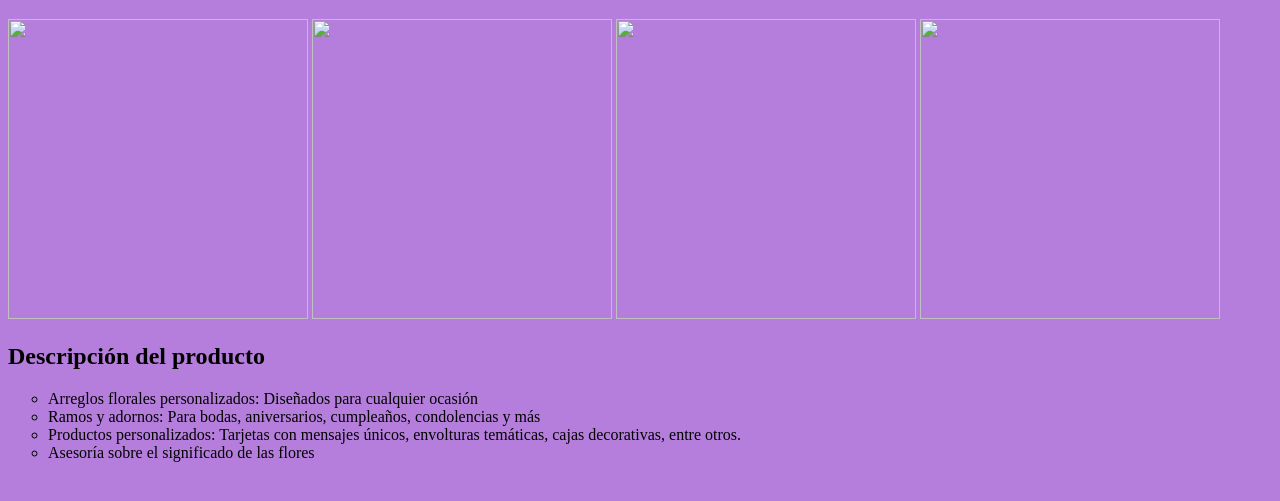
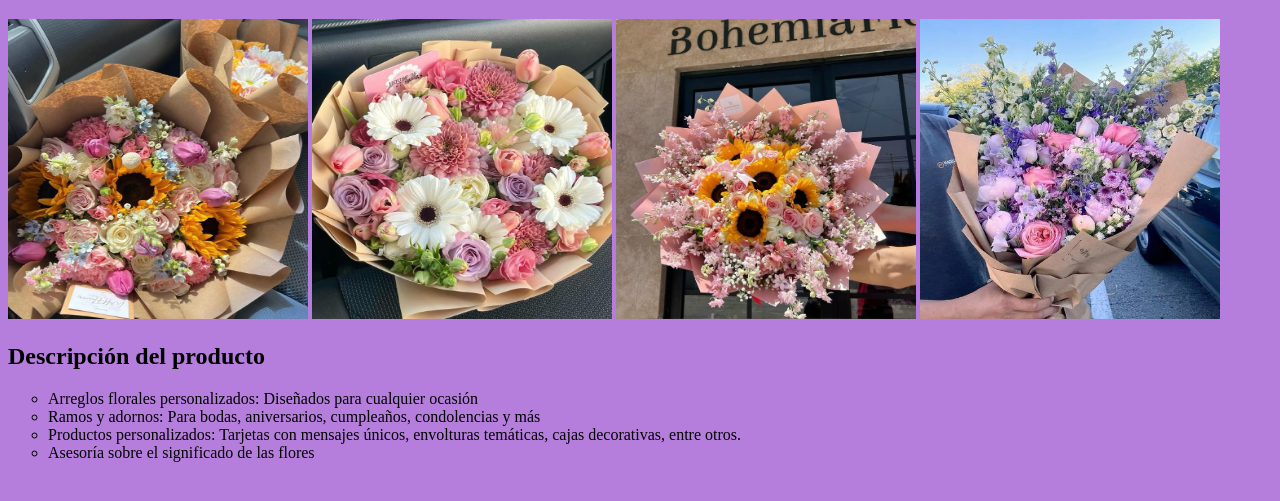
Before and after one commit to Alondra05Diaz/Alondra05Diaz.github.io, a plain HTML site: page L&Rp3.html in a window 1280 px wide. Shown: the part 61-562 px from the top of the page. Drawn offline with Linux system fonts and the light colour scheme.

Commit message:
Update L&Rp3.html

```diff
--- a/L&Rp3.html
+++ b/L&Rp3.html
@@ -8,10 +8,10 @@
 <body bgcolor="B57EDC">
 
     <h1>Productos</h1>
-    <img src="Imagenes/Ramo1.jpg" width="300" height="300">
-    <img src="Imagenes/Ramo2.jpeg" width="300" height="300">
-    <img src="Imagenes/Ramo3.jpg" width="300" height="300">
-    <img src="Imagenes/Ramo4.jpg" width="300" height="300">
+    <img src="Ramo1.jpg" width="300" height="300">
+    <img src="Ramo2.jpeg" width="300" height="300">
+    <img src="Ramo3.jpg" width="300" height="300">
+    <img src="Ramo4.jpg" width="300" height="300">
 
     <h2>Descripción del producto</h2>
     <ul type="circle">
```
